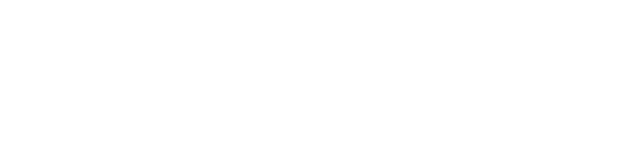
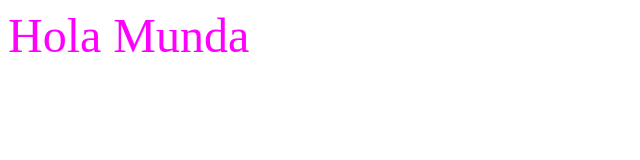
Before and after one commit to raulingg/dog-lovers, a website with bundled scripts: page src/index.html in a window 1280 px wide. Shown: the whole page, without its empty margins (0-640 px from the left). Built offline with nearby package versions, Linux system fonts and the light colour scheme.

Commit message:
anade un titulo y modifica html con css

```diff
--- a/src/index.html
+++ b/src/index.html
@@ -8,6 +8,7 @@
     <title></title>
 </head>
 <body>
+    <div class="title">Hola Munda</div>
     <div id="app"></div>
     <script src="main.js" type="module"></script>
 </body>
--- a/src/style.css
+++ b/src/style.css
@@ -0,0 +1,4 @@
+.title{
+    color: magenta;
+    font-size: 3rem;
+}
```
